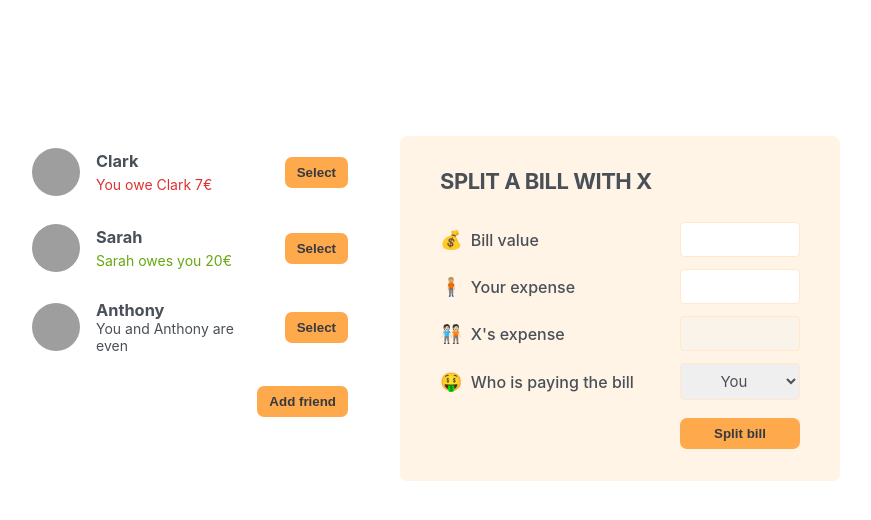
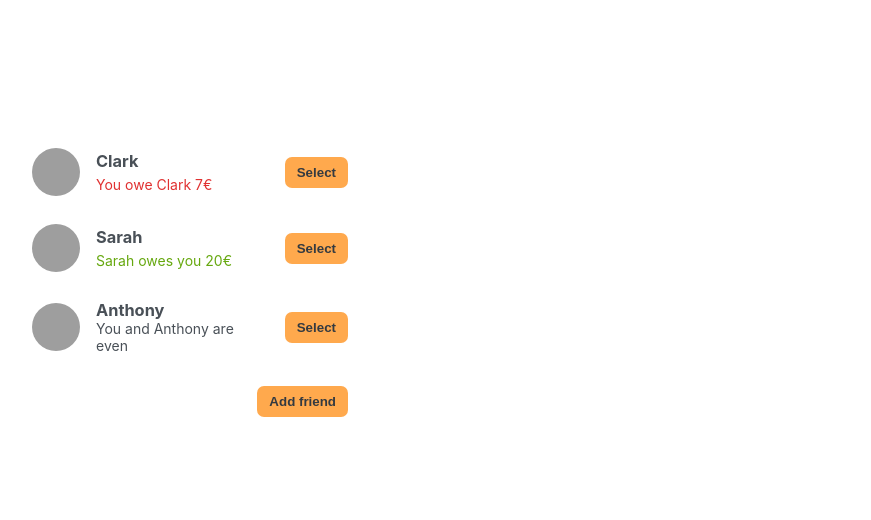
Before and after one commit to augustoqa/06-react-eat-n-split, a React (Create React App) app: page / in a window 1280 px wide. Shown: the top 520 px of the page, without its empty margins (210-1081 px from the left). Built offline with nearby package versions, Linux system fonts and the light colour scheme; grey boxes are pictures that could not be loaded.

Commit message:
Selecting a Friend

```diff
--- a/src/App.js
+++ b/src/App.js
@@ -24,6 +24,7 @@
 export default function App() {
   const [friends, setFriends] = useState(initialFriends)
   const [showAddFriend, setShowAddFriend] = useState(false)
+  const [selectedFriend, setSelectedFriend] = useState(null)
 
   function handleShowAddFriend() {
     setShowAddFriend((show) => !show)
@@ -34,34 +35,50 @@
     setShowAddFriend(false)
   }
 
+  function handleSelection(friend) {
+    setSelectedFriend((cur) => (cur?.id === friend.id ? null : friend))
+    setShowAddFriend(false)
+  }
+
   return (
     <div className='app'>
       <div className='sidebar'>
-        <FriendsList friends={friends} />
+        <FriendsList
+          friends={friends}
+          selectedFriend={selectedFriend}
+          onSelection={handleSelection}
+        />
         {showAddFriend && <FormAddFriend onAddFriend={handleAddFriend} />}
         <Button onClick={handleShowAddFriend}>
           {showAddFriend ? 'Close' : 'Add friend'}
         </Button>
       </div>
 
-      <FormSplitBill />
+      {selectedFriend && <FormSplitBill selectedFriend={selectedFriend} />}
     </div>
   )
 }
 
-function FriendsList({ friends }) {
+function FriendsList({ friends, onSelection, selectedFriend }) {
   return (
     <ul>
       {friends.map((friend) => (
-        <Friend friend={friend} key={friend.id} />
+        <Friend
+          friend={friend}
+          key={friend.id}
+          selectedFriend={selectedFriend}
+          onSelection={onSelection}
+        />
       ))}
     </ul>
   )
 }
 
-function Friend({ friend }) {
+function Friend({ friend, onSelection, selectedFriend }) {
+  const isSelected = selectedFriend?.id === friend.id
+
   return (
-    <li>
+    <li className={isSelected ? 'selected' : ''}>
       <img src={friend.image} alt={friend.name} />
       <h3>{friend.name}</h3>
 
@@ -77,7 +94,9 @@
       )}
       {friend.balance === 0 && <p>You and {friend.name} are even</p>}
 
-      <Button>Select</Button>
+      <Button onClick={() => onSelection(friend)}>
+        {isSelected ? 'Close' : 'Select'}
+      </Button>
     </li>
   )
 }
@@ -134,10 +153,10 @@
   )
 }
 
-function FormSplitBill() {
+function FormSplitBill({ selectedFriend }) {
   return (
     <form className='form-split-bill'>
-      <h2>Split a bill with X</h2>
+      <h2>Split a bill with {selectedFriend.name}</h2>
 
       <label>💰 Bill value</label>
       <input type='text' />
@@ -145,14 +164,14 @@
       <label>🧍🏼 Your expense</label>
       <input type='text' />
 
-      <label>🧑🏻‍🤝‍🧑🏻 X's expense</label>
+      <label>🧑🏻‍🤝‍🧑🏻 {selectedFriend.name}'s expense</label>
       <input type='text' disabled />
 
       <label>🤑 Who is paying the bill</label>
 
       <select>
         <option value='user'>You</option>
-        <option value='frined'>X</option>
+        <option value='frined'>{selectedFriend.name}</option>
       </select>
 
       <Button>Split bill</Button>
```
